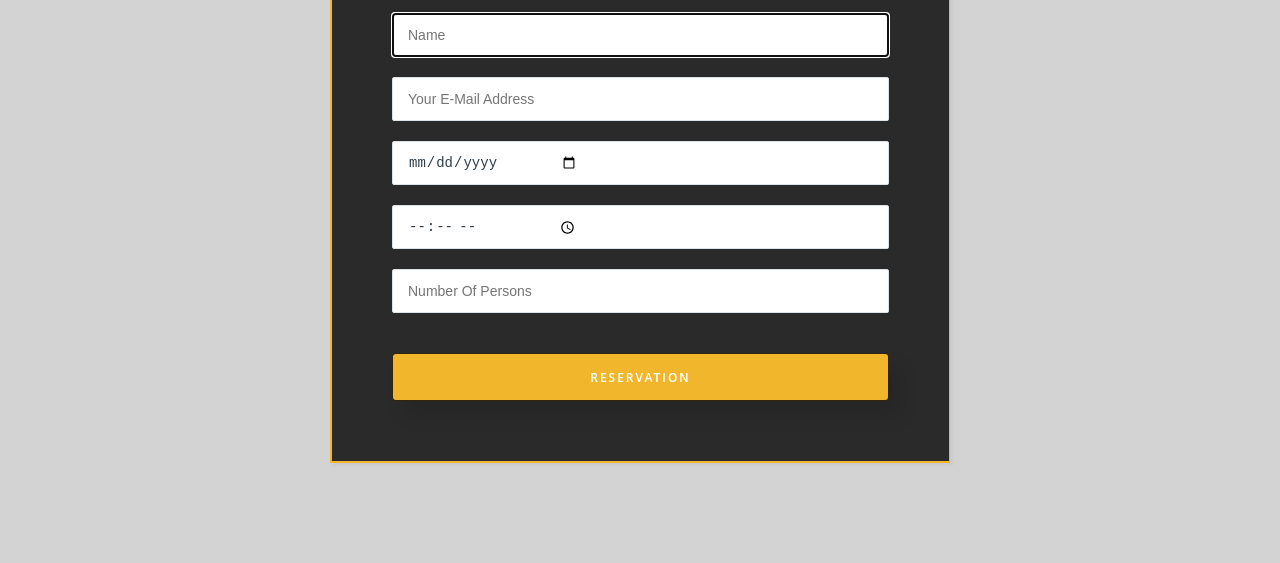
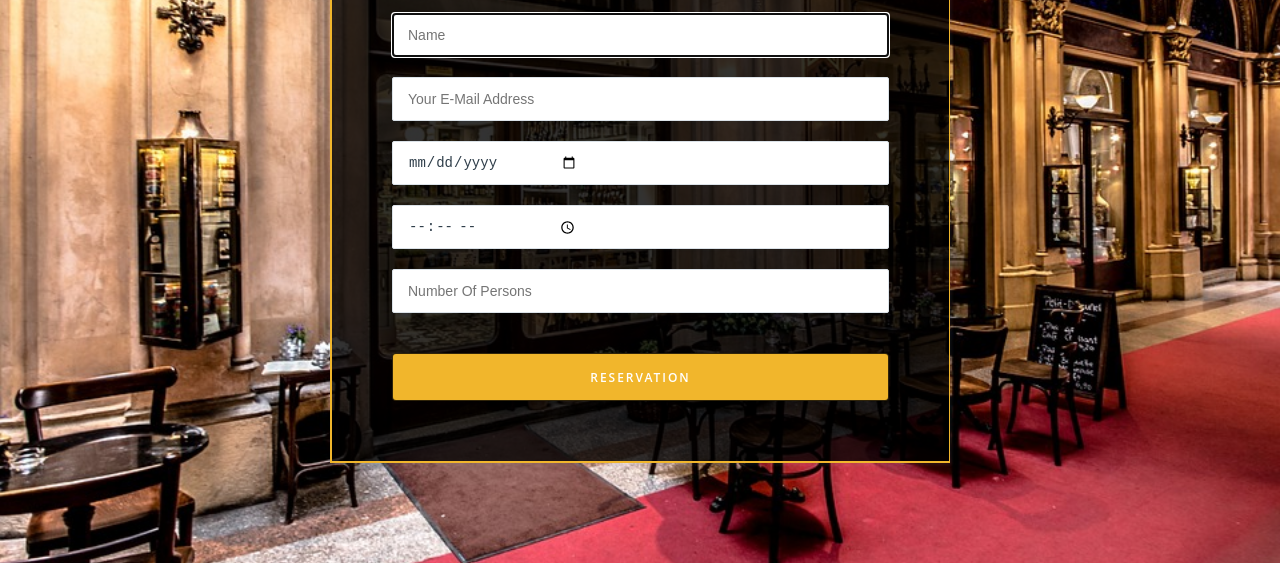
Before and after one commit to odai55/udacity1-restaurant1, a plain HTML site: page index.html in a window 1280 px wide. Shown: the part 254-817 px from the top of the page. Drawn offline with Linux system fonts and the light colour scheme; files whose address does not match are found by name.

Commit message:
img style

```diff
--- a/css/app.css
+++ b/css/app.css
@@ -20,7 +20,7 @@ body{
     position: relative;
     padding-bottom: 100px;
     background:lightgrey;
-    background-image: url(../imgs/1.jpg);
+    background-image: url(../img/1.jpg);
     background-repeat: no-repeat;
     background-size: cover;
 }
```
